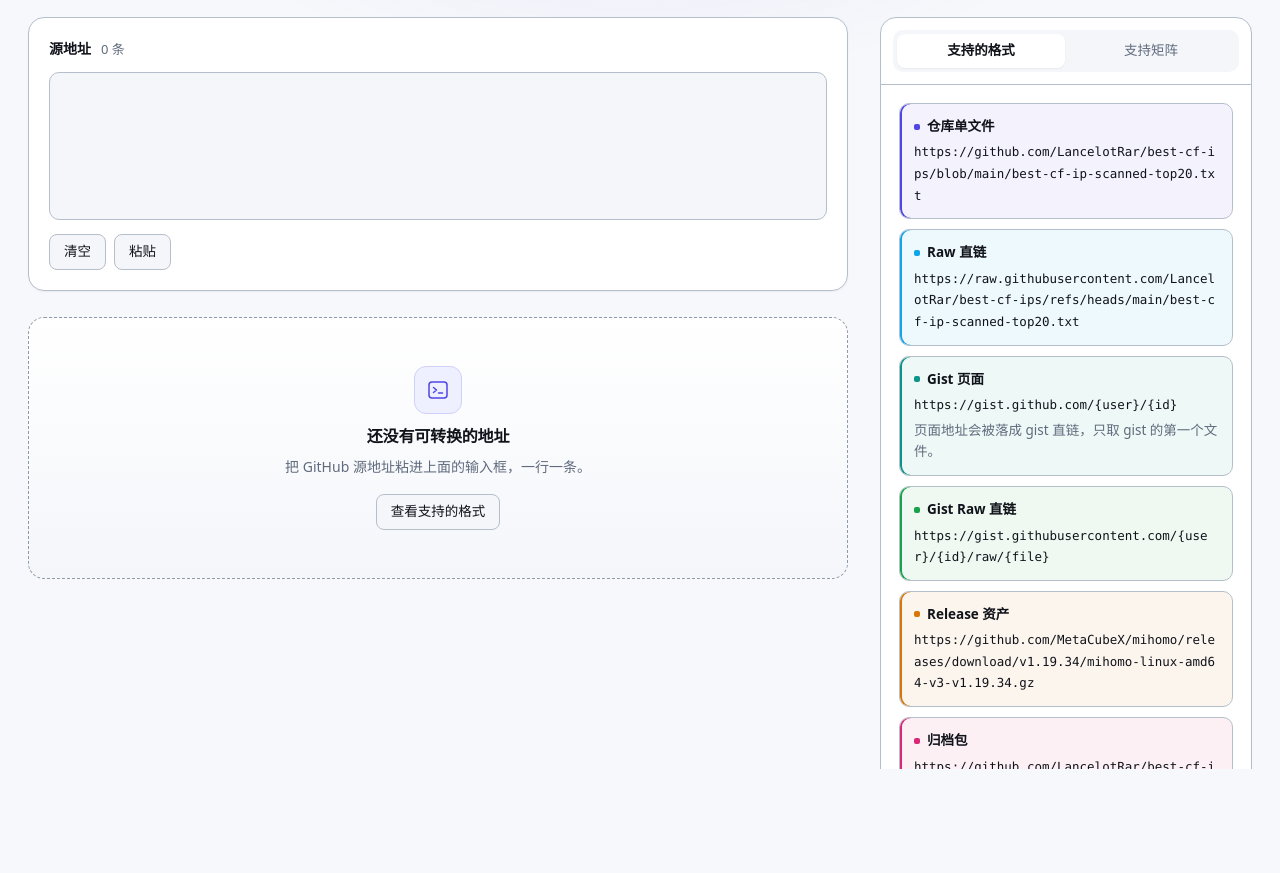
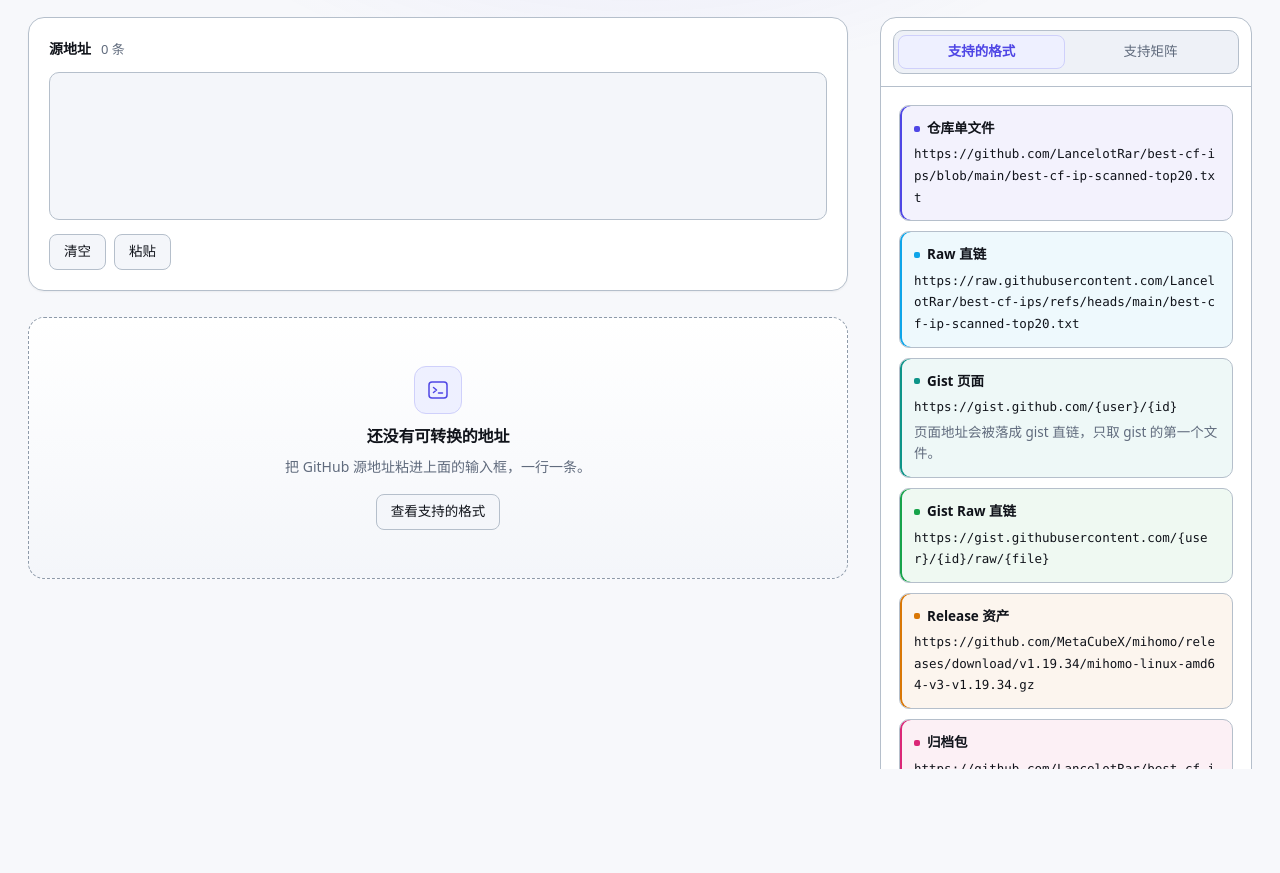
Before and after one commit to LancelotRar/cdn-url, a website built with Vite: page index.html in a window 1280 px wide. Shown: the part 108-981 px from the top of the page. Built offline with nearby package versions, Linux system fonts and the light colour scheme.

Commit message:
fix: 恢复参考区分段控件的可见样式并校正滑块宽度

```diff
--- a/src/main.ts
+++ b/src/main.ts
@@ -319,6 +319,11 @@ railTabsBar.addEventListener("keydown", (event) =>
 );
 railMedia.addEventListener("change", syncRailMode);
 window.addEventListener("resize", positionRailGlider);
+
+// 轨道宽度会随滚动条、断点与字体变化，Observe 一次就能一直在正确位置。
+new ResizeObserver(() => {
+  positionRailGlider();
+}).observe(railTabsBar);
 
 syncRailMode();
 requestAnimationFrame(positionRailGlider);
--- a/src/styles.css
+++ b/src/styles.css
@@ -75,10 +75,8 @@
   --shadow-2: 0 18px 44px -22px rgba(0, 0, 0, 0.85);
 }
 
-/* 深色下把分段控件的滑块提亮一档，否则与轨道几乎同色。 */
-:root[data-theme="dark"] .rail-glider {
-  background: var(--surface-3);
-}
+/* 深色下淡底与轨道仍然分得开，无需额外覆盖。 */
+
 
 * {
   box-sizing: border-box;
@@ -424,8 +422,9 @@ body::before {
   gap: 2px;
   margin: 12px;
   padding: 4px;
+  border: 1px solid var(--border);
   border-radius: var(--radius-block);
-  background: var(--surface-2);
+  background: var(--surface-3);
 }
 
 .rail-tabs[hidden] {
@@ -436,9 +435,9 @@ body::before {
   position: absolute;
   top: 0;
   left: 0;
+  border: 1px solid var(--accent-line);
   border-radius: 8px;
-  background: var(--surface);
-  box-shadow: var(--shadow-1);
+  background: var(--accent-soft);
   transition:
     transform 200ms var(--ease),
     width 200ms var(--ease),
@@ -465,7 +464,7 @@ body::before {
 }
 
 .rail-tab[aria-selected="true"] {
-  color: var(--text);
+  color: var(--accent);
   font-weight: 600;
 }
 
```
